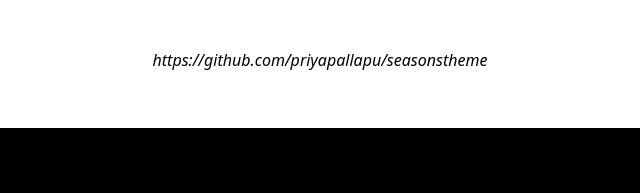
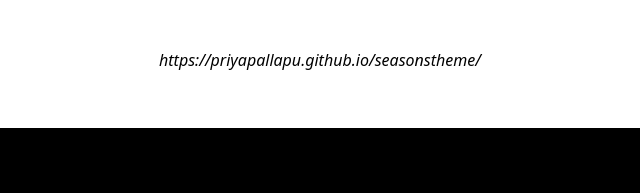
Before and after one commit to priyapallapu/seasonstheme, a plain HTML site: page index.html in a window 1280 px wide. Shown: the part 2859-3052 px from the top of the page, 320-960 px from the left. Drawn offline with nearby package versions, Linux system fonts and the light colour scheme.

Commit message:
committed changes

```diff
--- a/index.html
+++ b/index.html
@@ -182,6 +182,10 @@
         .footer img {
             padding: 15px 100px;
             margin: 0px !important;
+        }
+
+        .theme_path a {
+            color: #000;
         }
 
         @media only screen and (max-width:600px) {
@@ -422,8 +426,8 @@
 
     <!-- source code part -->
     <p class="theme_path">
-        <a href="https://github.com/priyapallapu/seasonstheme" target="_blank">
-            https://github.com/priyapallapu/seasonstheme</a>
+        <a href="https://priyapallapu.github.io/seasonstheme/" target="_blank">
+            https://priyapallapu.github.io/seasonstheme/</a>
     </p>
 
     <!-- Footer part -->
```
